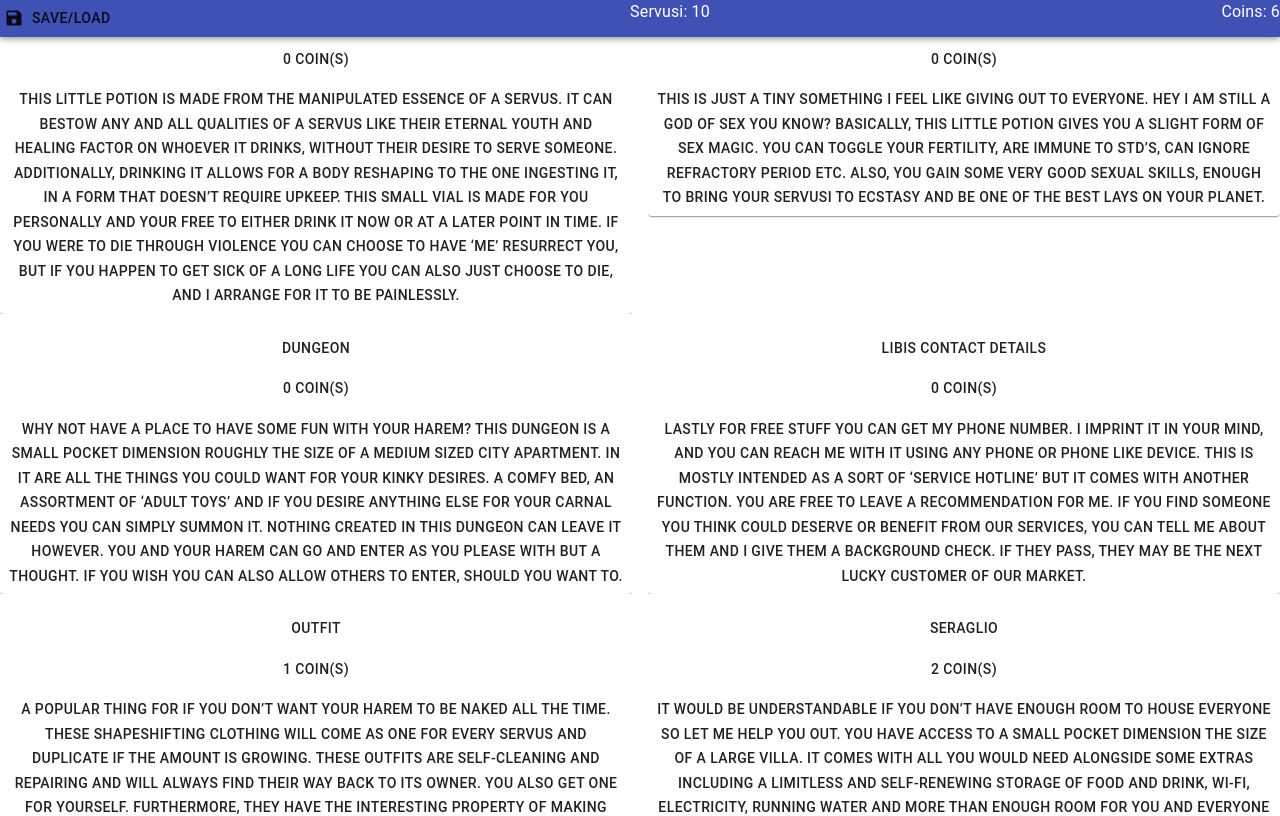
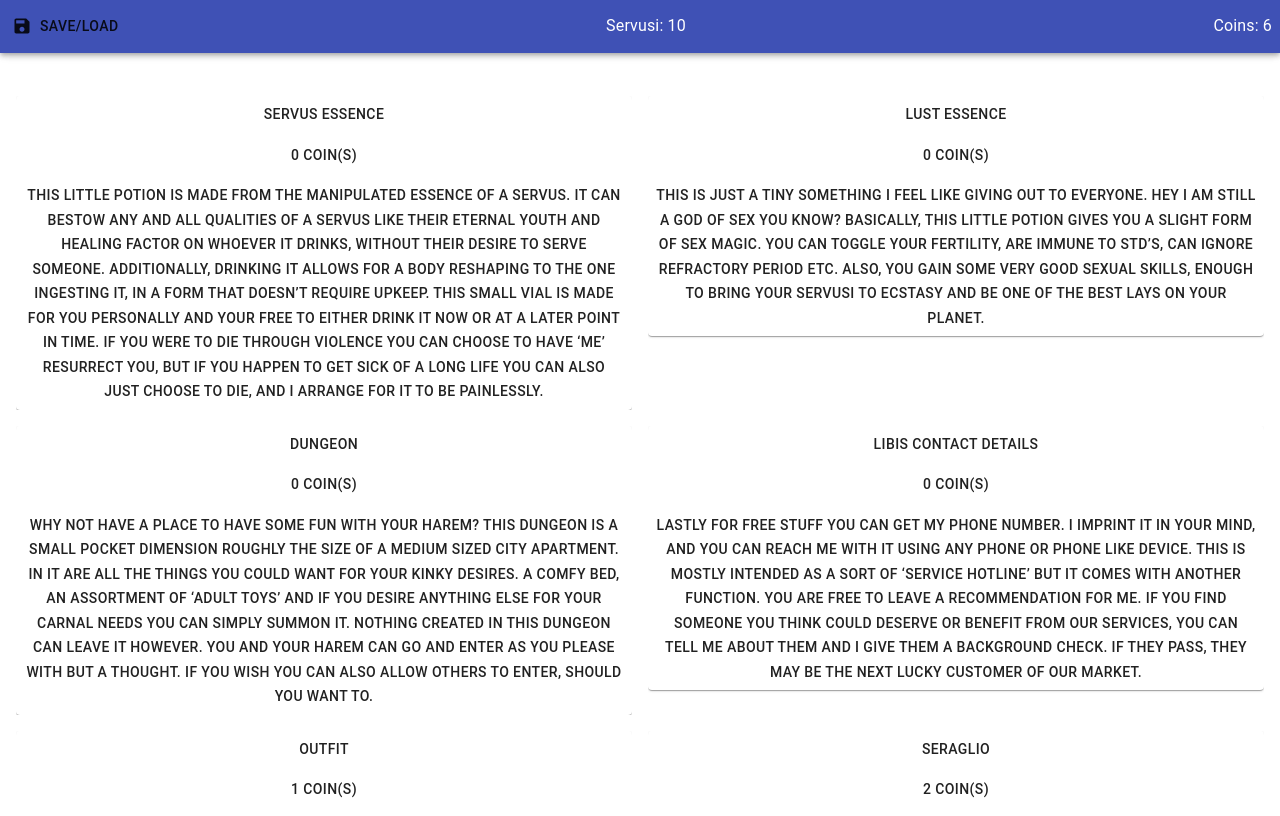
Before and after one commit to hibikikuze4dan/willing-s-market, a React (Create React App) app: page / in a window 1280 px wide. Shown: the top 816 px of the page. Built offline with nearby package versions, Linux system fonts and the light colour scheme; the HTML template or start-up script is replaced by a standard one.

Commit message:
style updates

```diff
--- a/src/App.js
+++ b/src/App.js
@@ -8,7 +8,10 @@ import ExportModalComponent from "./export-components/modal";
 
 function App() {
   return (
-    <div className="App">
+    <div
+      className="App"
+      style={{ overflowX: "hidden", overflowY: "hidden", padding: "0 16px" }}
+    >
       <ApplicationBarComponent />
       <CardListComponent />
       <ServusTitleComponent />
--- a/src/components/app-bar/index.js
+++ b/src/components/app-bar/index.js
@@ -1,4 +1,4 @@
-import { AppBar, Button, Grid, Typography } from "@material-ui/core";
+import { AppBar, Button, Grid, Typography, withWidth } from "@material-ui/core";
 import { Save } from "@material-ui/icons";
 import React from "react";
 import { useDispatch, useSelector } from "react-redux";
@@ -10,24 +10,29 @@ import {
 import { toggleDialog } from "../../redux/slice";
 import SaveDialogComponent from "../save-dialog";
 
-const ApplicationBarComponent = () => {
+const ApplicationBarComponent = ({ width }) => {
   const dispatch = useDispatch();
   const numOfServusi = useSelector(getAmountOfServusiLeft);
   const numOfCoins = useSelector(getAmountOfCoinsLeft);
   const toggleSaveDialog = () => dispatch(toggleDialog("save"));
+  const greaterThanSmall = !["xs", "sm"].includes(width);
 
   return (
-    <AppBar position="fixed">
+    <AppBar position="fixed" style={{ padding: "8px 8px" }}>
       <Grid container justify="space-between">
         <Button startIcon={<Save />} onClick={toggleSaveDialog}>
           Save/Load
         </Button>
-        <Typography>{`Servusi: ${numOfServusi}`}</Typography>
-        <Typography>{`Coins: ${numOfCoins}`}</Typography>
+        <Typography style={{ alignSelf: "center", paddingRight: "48px" }}>{`${
+          greaterThanSmall ? "Servusi" : "S"
+        }: ${numOfServusi}`}</Typography>
+        <Typography style={{ alignSelf: "center" }}>{`${
+          greaterThanSmall ? "Coins" : "C"
+        }: ${numOfCoins}`}</Typography>
       </Grid>
       <SaveDialogComponent onClose={toggleSaveDialog} />
     </AppBar>
   );
 };
 
-export default ApplicationBarComponent;
+export default withWidth()(ApplicationBarComponent);
--- a/src/components/card-list/index.js
+++ b/src/components/card-list/index.js
@@ -21,7 +21,7 @@ const CardListComponent = ({ width }) => {
     picked: selectedWaresTitles.includes(choice.title),
   }));
   return (
-    <Grid container>
+    <Grid container style={{ paddingTop: "96px" }}>
       <GridList cellHeight="auto" cols={breakpoints[width]} spacing={16}>
         {cardList.map((choice) => {
           return (
--- a/src/export-components/list/index.js
+++ b/src/export-components/list/index.js
@@ -1,4 +1,5 @@
 import {
+  Grid,
   List,
   ListItem,
   ListItemText,
@@ -8,26 +9,33 @@ import {
 import React from "react";
 
 const ListComponent = ({ title, items }) => {
+  console.log(title, items);
   return (
-    <List subheader={title}>
-      {items.map((item) => {
-        const Comp = item?.imgSrc ? "li" : "ul";
-        const subheader = (
-          <Comp>
-            <a href={item?.imgSrc}>{item.title}</a>
-          </Comp>
-        );
-        return (
-          <List subheader={subheader} key={`item-${item.title}`}>
-            {item?.cost !== undefined && (
-              <ListItem component="ul">
-                <ListItemText primary={item.cost} />
-              </ListItem>
-            )}
-          </List>
-        );
-      })}
-    </List>
+    <Grid container>
+      <Grid item xs={12}>
+        <Typography variant="h5">{`${title}:`}</Typography>
+      </Grid>
+      <Grid item xs={12}>
+        <Typography>
+          {items.map((item, index) => {
+            const purchases = item?.purchases || 0;
+            const imgSrc = item?.imgSrc ? item.imgSrc : null;
+            const Component = imgSrc ? "a" : "span";
+            return (
+              <Component
+                href={imgSrc}
+                target="_blank"
+                rel="noopener noreferrer"
+              >
+                {item.title}
+                {purchases > 1 ? ` x${purchases}` : ""}
+                {index === items.length - 1 ? "" : ", "}
+              </Component>
+            );
+          })}
+        </Typography>
+      </Grid>
+    </Grid>
   );
 };
 
--- a/src/servus-components/servus-card/index.js
+++ b/src/servus-components/servus-card/index.js
@@ -7,9 +7,9 @@ const ServusCardComponent = ({ servus }) => {
   const { imgSrc, name } = servus;
   const servusName = name ? name : "Name not provided";
   return (
-    <Grid container>
-      <Card style={{ maxWidth: "100%" }}>
-        <Grid container>
+    <Grid container justify="center">
+      <Card style={{ maxWidth: "100%", border: "1px solid black" }}>
+        <Grid container spacing={3}>
           <Grid item xs={12}>
             <EditAndDeleteButtonsComponent servus={servus} />
           </Grid>
--- a/src/servus-components/servus-list/index.js
+++ b/src/servus-components/servus-list/index.js
@@ -14,7 +14,7 @@ const ServusListComponent = ({ width }) => {
     xl: 2,
   };
   return (
-    <Grid container>
+    <Grid container style={{ paddingBottom: "64px" }}>
       <GridList
         cellHeight="auto"
         cols={breakpoints[width]}
--- a/src/servus-components/title/index.js
+++ b/src/servus-components/title/index.js
@@ -8,7 +8,7 @@ import ModalComponent from "../modal";
 const ServusTitleComponent = () => {
   const dispatch = useDispatch();
   return (
-    <Grid container>
+    <Grid container spacing={4} style={{ paddingTop: "32px" }}>
       <Grid item xs={12}>
         Your Servusi
       </Grid>
```
